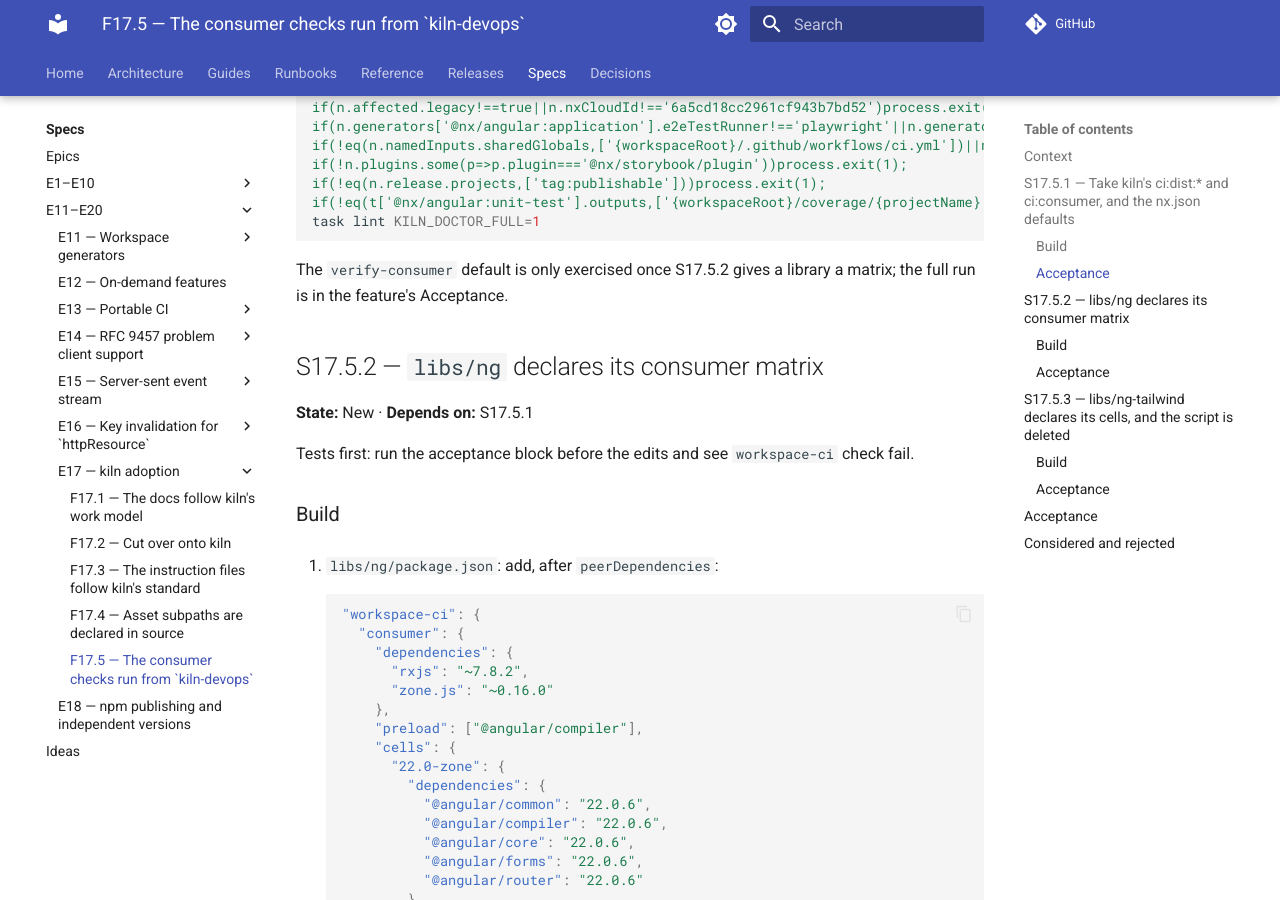
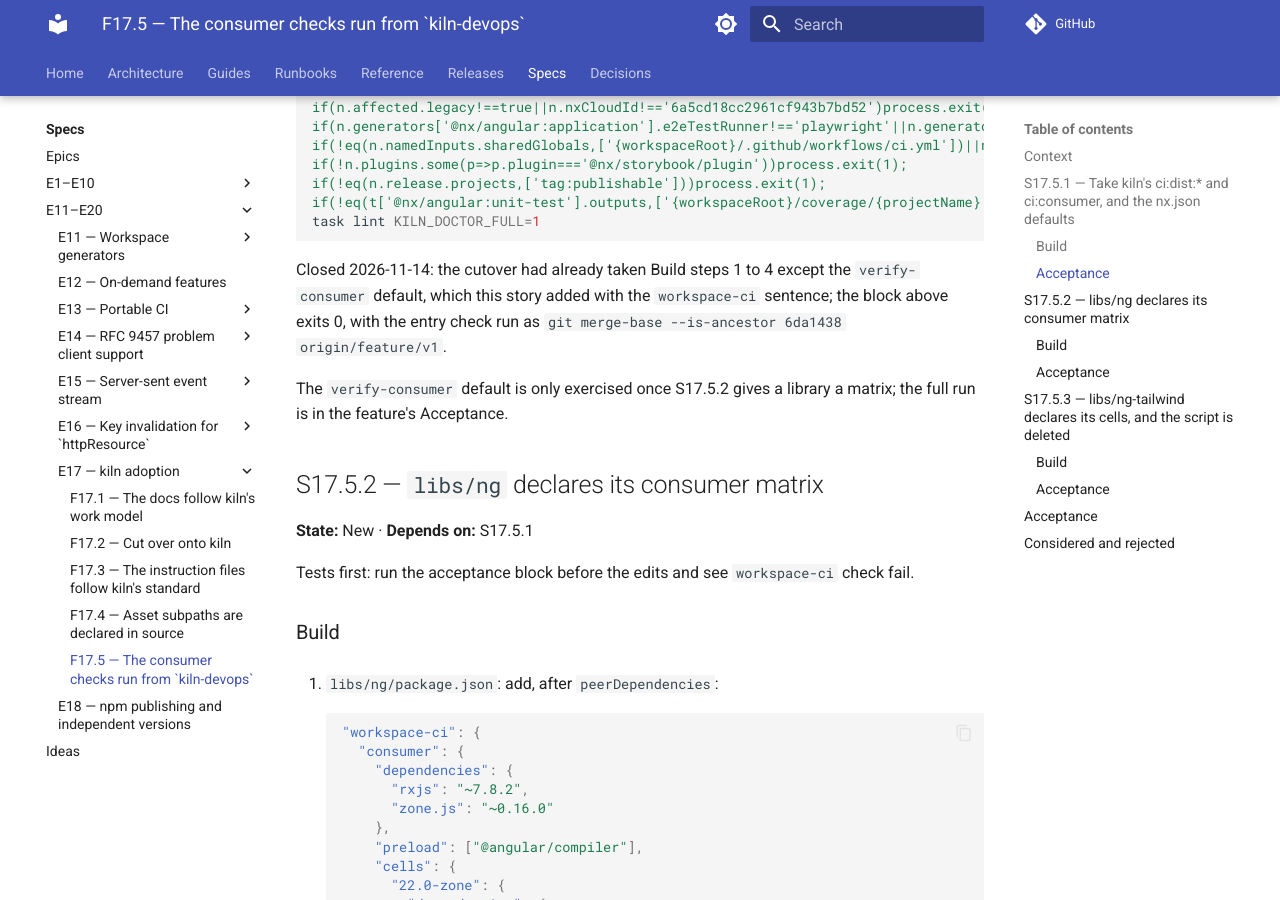
Before and after one commit to rn-forge/ngkit, an MkDocs documentation site: the page built from docs/specs/epics/E17-kiln-adoption/F17.5-consumer-checks-in-kiln.md, in a window 1280 px wide and 900 px high, scrolled down 7899 px. Built offline with MkDocs 1.6.1 and Material for MkDocs 9.7.7, drawn with Linux system fonts in a browser that asks for light colours; comment, search, counter and statistics services are not loaded; some of the changed text lies outside the part shown.

Commit message:
S17.5.1
Co-Authored-By: Claude Opus 5.5 <noreply@anthropic.com>

````diff
--- a/docs/specs/epics/E17-kiln-adoption/F17.5-consumer-checks-in-kiln.md
+++ b/docs/specs/epics/E17-kiln-adoption/F17.5-consumer-checks-in-kiln.md
@@ -9,11 +9,11 @@
 
 <!-- BEGIN derived stories -->
 
-**Stories:** 3 New
+**Stories:** 2 New · 1 Closed
 
 | Story | State | Depends on |
 | -- | -- | -- |
-| [S17.5.1 — Take kiln's `ci:dist:*` and `ci:consumer`, and the `nx.json` defaults](#s1751-take-kilns-cidist-and-ciconsumer-and-the-nxjson-defaults) | New | F17.4, S17.2.1, S17.2.3, committed |
+| [S17.5.1 — Take kiln's `ci:dist:*` and `ci:consumer`, and the `nx.json` defaults](#s1751-take-kilns-cidist-and-ciconsumer-and-the-nxjson-defaults) | Closed (2026-11-14) | F17.4, S17.2.1, S17.2.3, committed |
 | [S17.5.2 — `libs/ng` declares its consumer matrix](#s1752-libsng-declares-its-consumer-matrix) | New | S17.5.1 |
 | [S17.5.3 — `libs/ng-tailwind` declares its cells, and the script is deleted](#s1753-libsng-tailwind-declares-its-cells-and-the-script-is-deleted) | New | S17.5.2 |
 
@@ -194,7 +194,8 @@ afterwards), after `pnpm install --frozen-lockfile`, with the two
 
 ## S17.5.1 — Take kiln's `ci:dist:*` and `ci:consumer`, and the `nx.json` defaults
 
-**State:** New · **Depends on:** F17.4, S17.2.1, S17.2.3, committed
+**State:** Closed (2026-11-14) · **Depends on:** F17.4, S17.2.1, S17.2.3,
+committed
 
 Run from the repository root. `task` is the entry point for every verb that has
 one; `pack`, `verify-dist` and `verify-consumer` have none, so the acceptance
@@ -321,6 +322,11 @@ if(!eq(n.release.projects,['tag:publishable']))process.exit(1);
 if(!eq(t['@nx/angular:unit-test'].outputs,['{workspaceRoot}/coverage/{projectName}']))process.exit(1)"
 task lint KILN_DOCTOR_FULL=1
 ```
+
+Closed 2026-11-14: the cutover had already taken Build steps 1 to 4 except the
+`verify-consumer` default, which this story added with the `workspace-ci`
+sentence; the block above exits 0, with the entry check run as
+`git merge-base --is-ancestor 6da1438 origin/feature/v1`.
 
 The `verify-consumer` default is only exercised once S17.5.2 gives a library a
 matrix; the full run is in the feature's Acceptance.
````
Also changed, not shown: docs/architecture/release-pipeline.md (+2 -1 lines), docs/specs/epics/E17-kiln-adoption/_briefs/S17.5.1.md (deleted, +0 -113 lines), docs/specs/epics/E17-kiln-adoption/index.md (+1 -1 lines), nx.json (+9 -0 lines).
